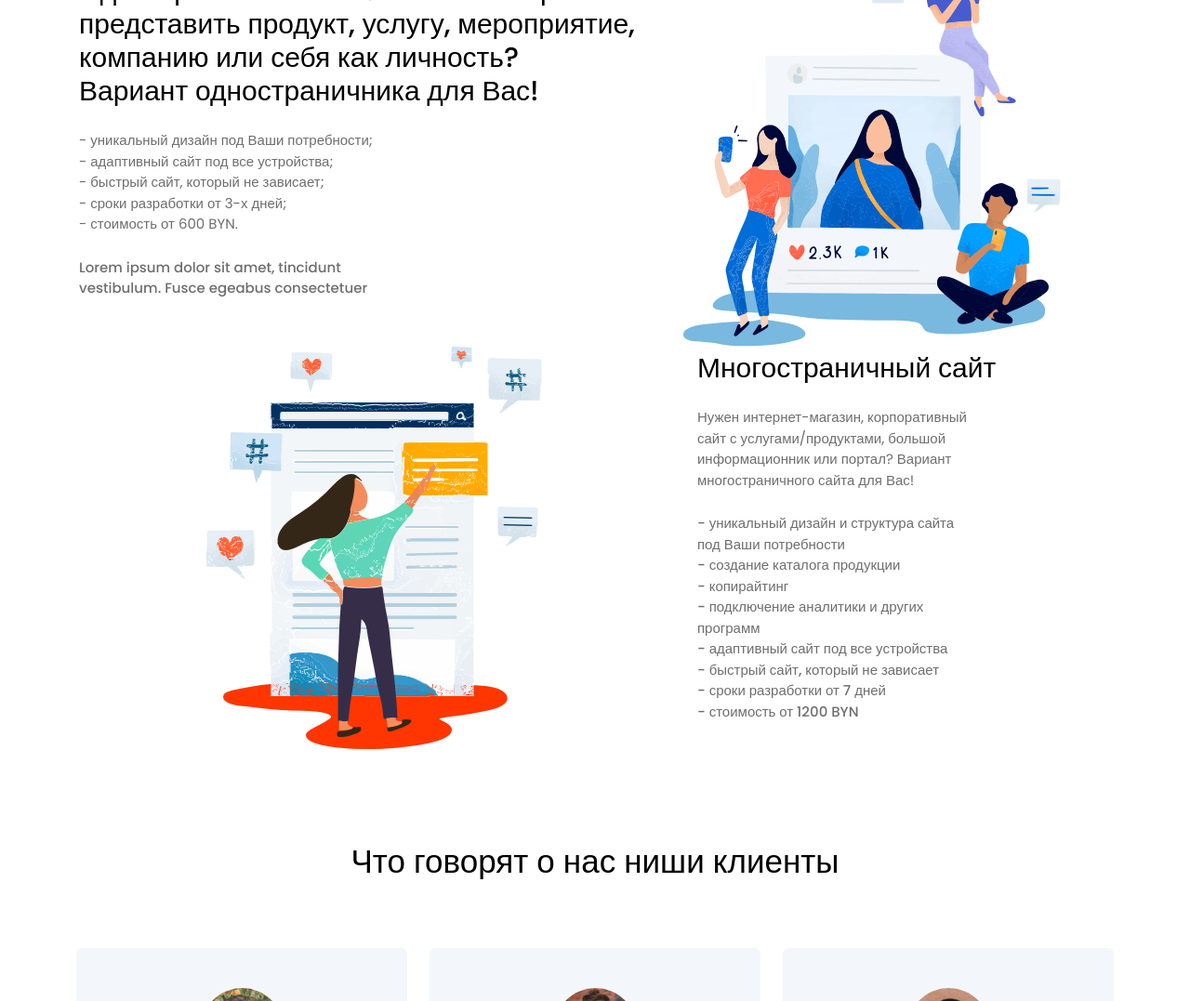
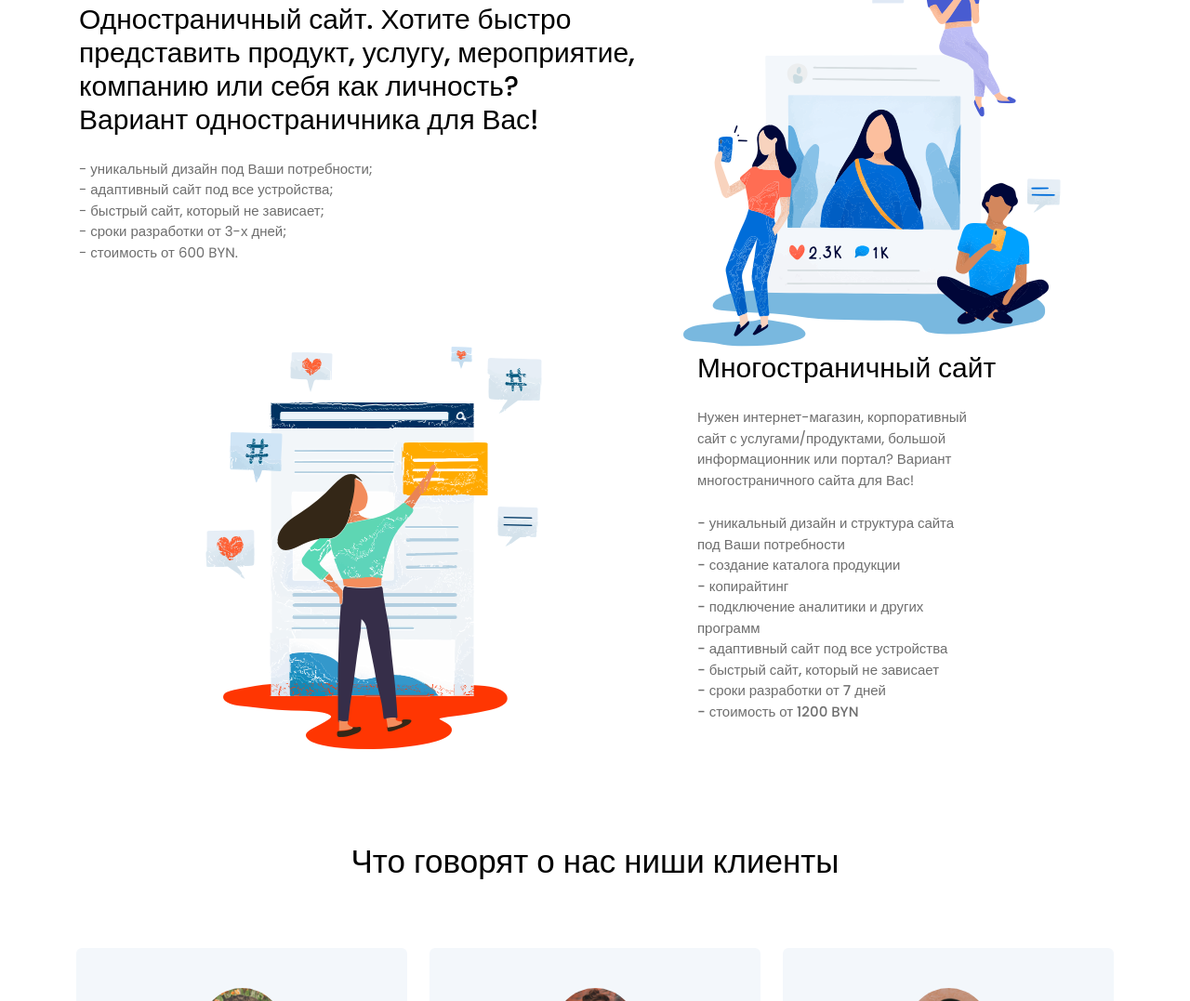
Before and after one commit to KonecKonca/landing-it, a website: page index.html in a window 1280 px wide. Shown: the part 1445-2522 px from the top of the page at 93% size. Drawn offline with Linux system fonts and the light colour scheme.

Commit message:
MVP 1: russian adopted version

```diff
--- a/index.html
+++ b/index.html
@@ -108,7 +108,7 @@
                 - быстрый сайт, который не зависает;<br>
                 - сроки разработки от 3-х дней;<br>
                 - стоимость от 600 BYN.</p>
-              <p class="font-weight-medium text-muted">Lorem ipsum dolor sit amet, tincidunt vestibulum. Fusce egeabus consectetuer</p>
+<!--              <p class="font-weight-medium text-muted">Lorem ipsum dolor sit amet, tincidunt vestibulum. Fusce egeabus consectetuer</p>-->
             </div>
           </div>
           <div class="col-12 col-lg-5 p-0 img-digital grid-margin grid-margin-lg-0" data-aos="fade-left">
```
